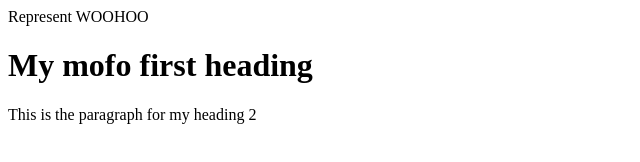
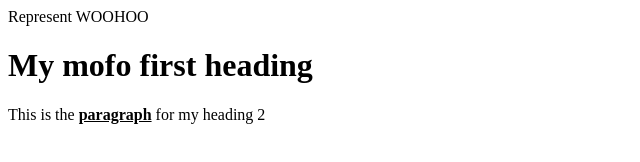
Before and after one commit to ms2567/exploring-cs, a plain HTML site: page index.html in a window 1280 px wide. Shown: the full height of the page, 0-640 px from the left. Drawn offline with Linux system fonts and the light colour scheme.

Commit message:
Update index.html

```diff
--- a/index.html
+++ b/index.html
@@ -5,6 +5,6 @@ Represent WOOHOO
 <html>
   <body>
     <h1> My mofo first heading </h1>
-    <p>This is the paragraph for my heading 2</p>
+    <p>This is the <u><b>paragraph</b></u> for my heading 2</p>
   </body>
 </html>
```
